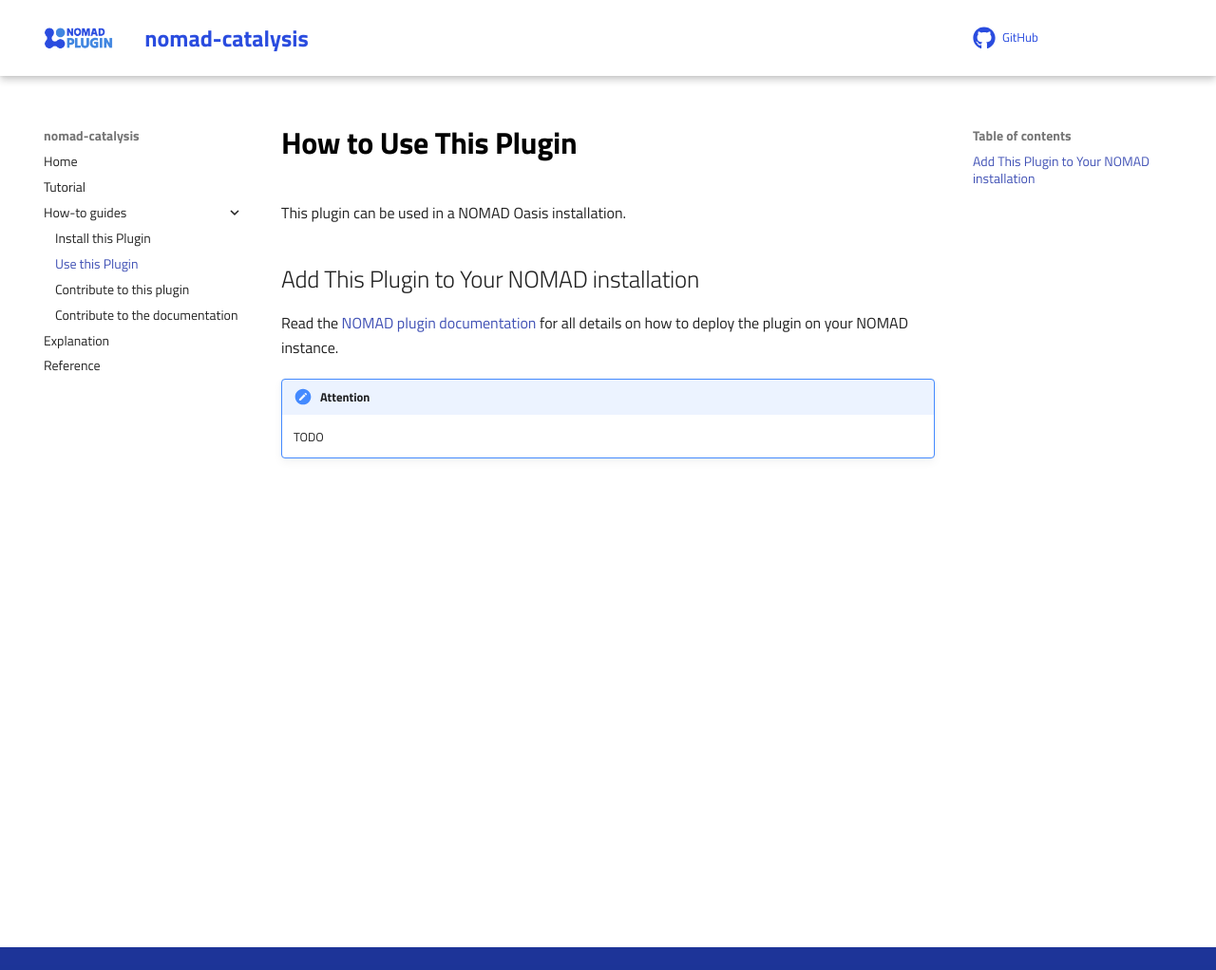
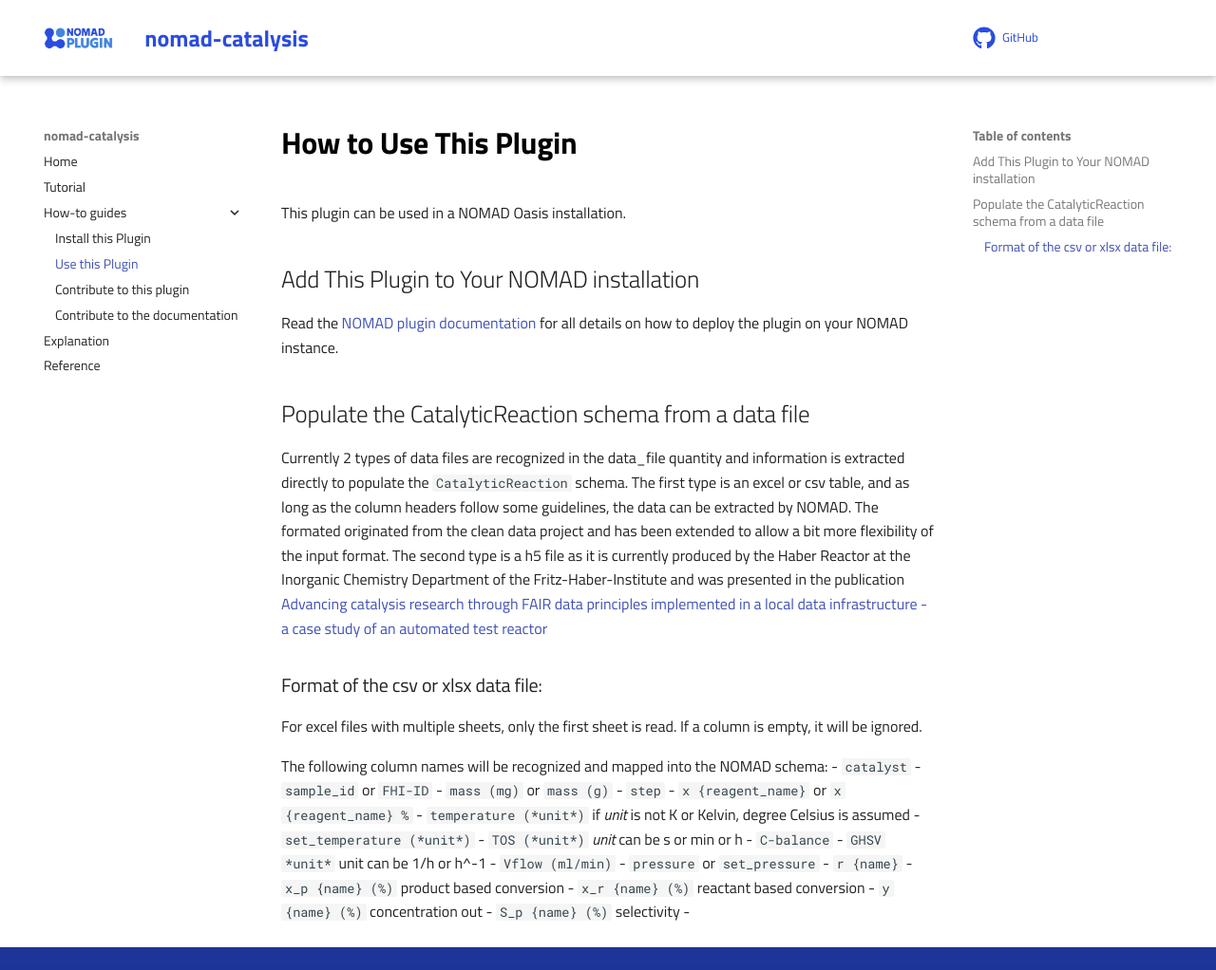
Before and after one commit to FAIRmat-NFDI/nomad-catalysis-plugin, an MkDocs documentation site: the page built from docs/how_to/use_this_plugin.md, in a window 1280 px wide and 1022 px high. Shown: the whole window at 95% size. Built offline with MkDocs 1.6.1 and Material for MkDocs 9.7.7, drawn with Linux system fonts in a browser that asks for light colours; comment, search, counter and statistics services are not loaded.

Commit message:
continue and add data_file format for excel and csv

```diff
--- a/docs/how_to/use_this_plugin.md
+++ b/docs/how_to/use_this_plugin.md
@@ -6,5 +6,40 @@
 
 Read the [NOMAD plugin documentation](https://nomad-lab.eu/prod/v1/staging/docs/plugins/plugins.html#add-a-plugin-to-your-nomad) for all details on how to deploy the plugin on your NOMAD instance.
 
-!!! note "Attention"
-    TODO
+
+## Populate the CatalyticReaction schema from a data file
+
+Currently 2 types of data files are recognized in the data_file quantity and information
+is extracted directly to populate the `CatalyticReaction` schema.
+The first type is an excel or csv table, and as long as the column headers follow some
+guidelines, the data can be extracted by NOMAD. The formated originated from the clean
+data project and has been extended to allow a bit more flexibility of the input format.
+The second type is a h5 file as it is currently produced by the Haber Reactor at the
+Inorganic Chemistry Department of the Fritz-Haber-Institute and was presented in the
+publication [Advancing catalysis research through FAIR data principles implemented in a
+local data infrastructure - a case study of an automated test reactor](
+    https://doi.org/10.1039/D4CY00693C)
+
+### Format of the csv or xlsx data file:
+For excel files with multiple sheets, only the first sheet is read. If a column is empty,
+it will be ignored.
+
+The following column names will be recognized and mapped into the NOMAD schema:
+    - `catalyst`
+    - `sample_id` or `FHI-ID`
+    - `mass (mg)` or `mass (g)`
+    - `step`
+    - `x {reagent_name}` or `x {reagent_name} %`
+    - `temperature (*unit*)` if *unit* is not K or Kelvin, degree Celsius is assumed
+    - `set_temperature (*unit*)`
+    - `TOS (*unit*)` *unit* can be s or min or h
+    - `C-balance`
+    - `GHSV *unit*` unit can be 1/h or h^-1
+    - `Vflow (ml/min)`
+    - `pressure` or `set_pressure`
+    - `r {name}`
+    - `x_p {name} (%)` product based conversion
+    - `x_r {name} (%)` reactant based conversion
+    - `y {name} (%)` concentration out
+    - `S_p {name} (%)` selectivity
+    -
```
Also changed, not shown: docs/reference/references.md (+2 -1 lines).
